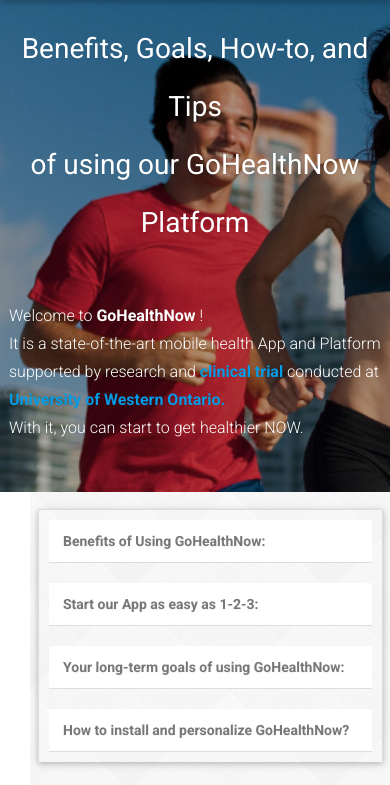
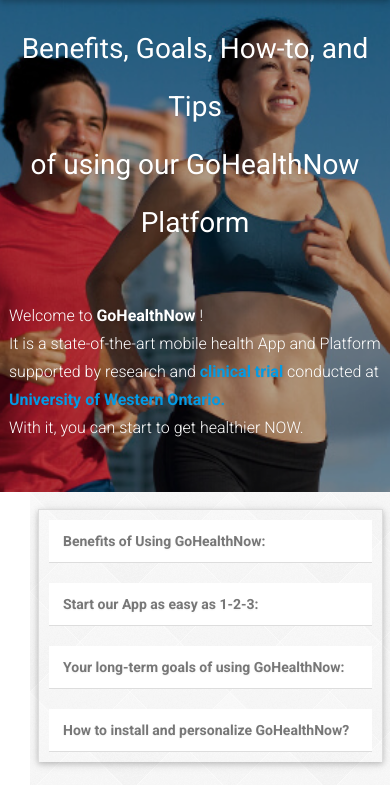
Before and after one commit to Cabbageboy/Gohealth-website, a PHP site: page /GHN_guide_En.html in a window 390 px wide. Shown: the part 70-855 px from the top of the page. Run offline with PHP 8.4, Linux system fonts and the light colour scheme; some web fonts are replaced.

Commit message:
responsive media fix

```diff
--- a/css/guide.css
+++ b/css/guide.css
@@ -88,6 +88,8 @@
         font-size: 28px;
     }
     .home-section::before {
-        background-position:-100px ;
+         background-image: url('../img/divider2.jpg');
+         background-size: cover;
+        background-position:-250px ;
     }
 }
--- a/css/style.css
+++ b/css/style.css
@@ -710,8 +710,8 @@
         left: 0;
     }
     .home-section::before {
-
-        background-position:-450px ;
+        background-image: url('../img/div2new.jpg');
+        background-position:-200px ;
 
     }
 }
```
Also changed, not shown: img/div2new.jpg (added).
